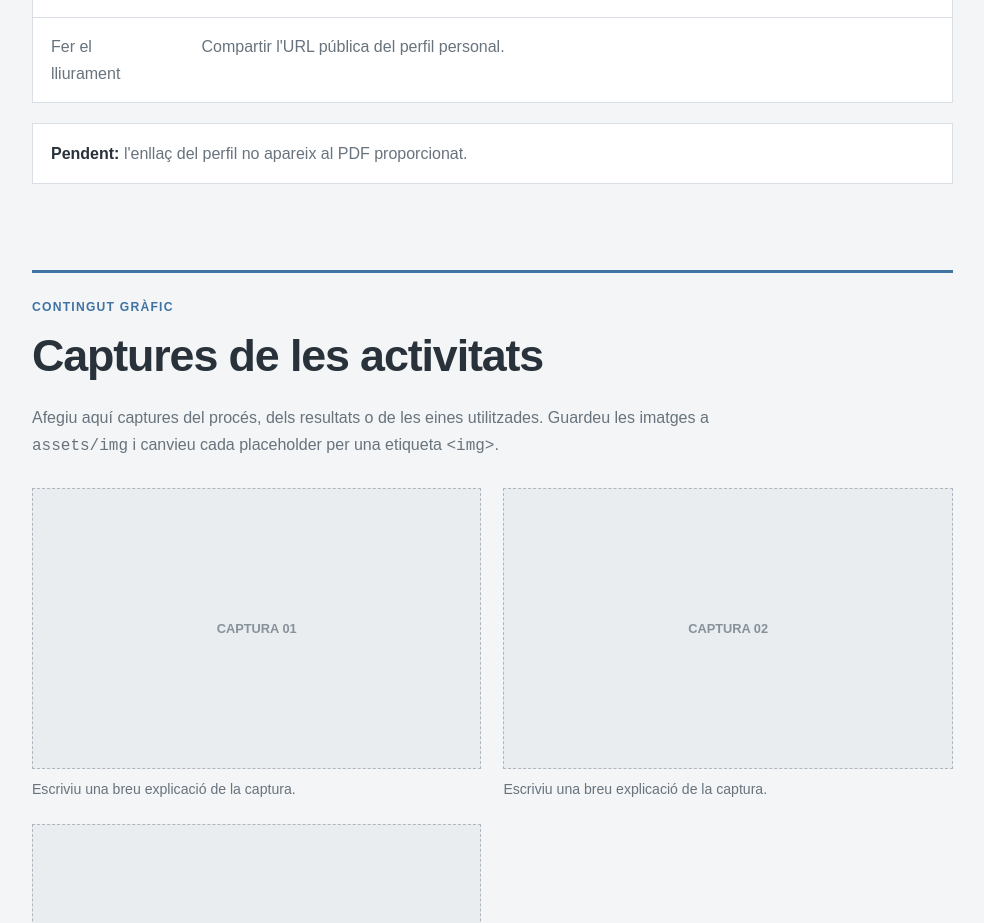
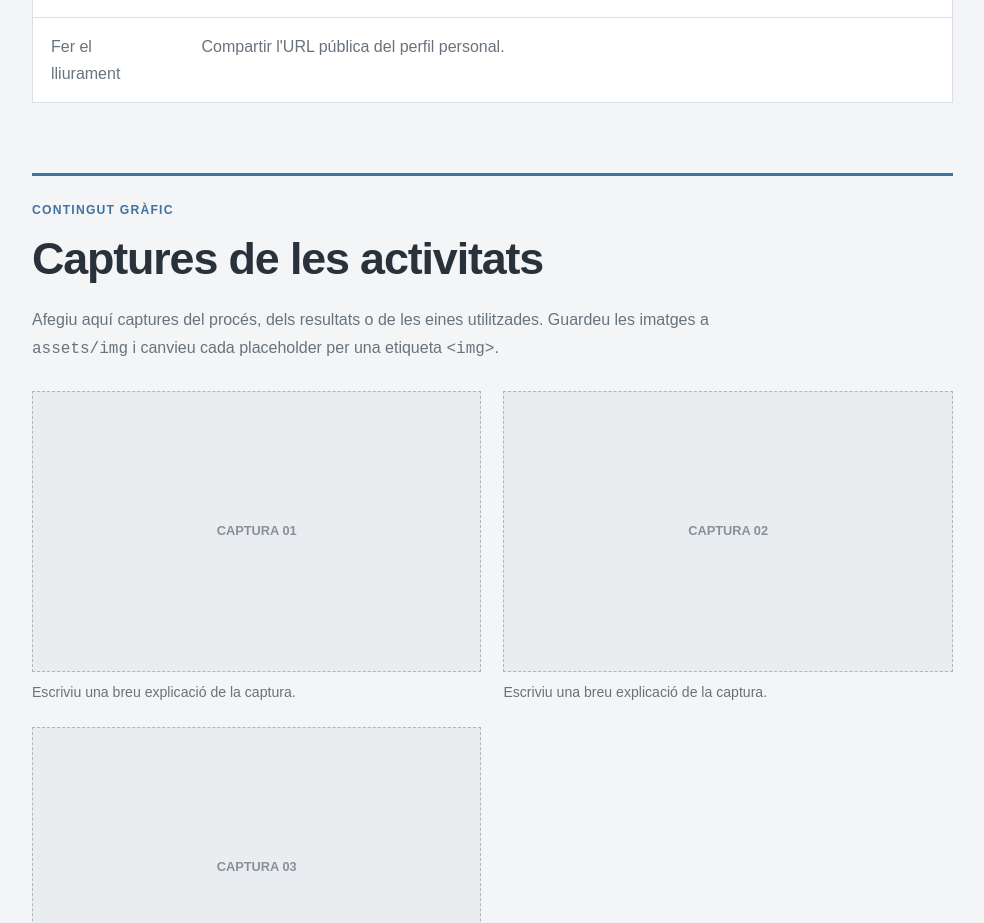
Before and after one commit to Andreu47/Andreu47.github.io, a plain HTML site: page control-versions.html in a window 1280 px wide. Shown: the part 1540-2463 px from the top of the page, without its empty margins (276-1260 px from the left). Drawn offline with Linux system fonts and the light colour scheme.

Commit message:
Remove pending note about PDF profile link
Removed a note about a missing profile link in the PDF.

```diff
--- a/control-versions.html
+++ b/control-versions.html
@@ -126,7 +126,6 @@
             </table>
           </div>
 
-          <p class="pending-note"><strong>Pendent:</strong> l'enllaç del perfil no apareix al PDF proporcionat.</p>
         </section>
 
         <!-- GALERIA: substitueix cada placeholder per una etiqueta <img>. -->
```
